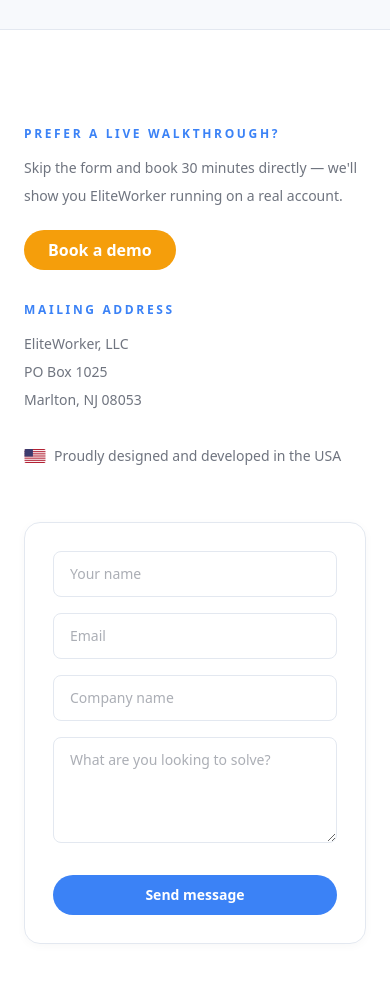
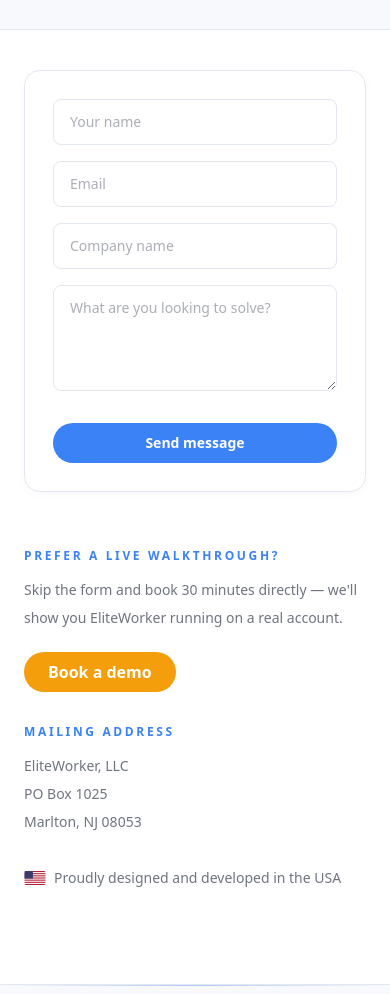
Before and after one commit to EliteworkerSoftware/eliteworker-site, a Next.js app: page /contact in a window 390 px wide. Shown: the part 528-1522 px from the top of the page. Built offline with nearby package versions, Linux system fonts and the light colour scheme; no server answers.

Commit message:
contact us

```diff
--- a/src/app/contact/page.tsx
+++ b/src/app/contact/page.tsx
@@ -25,9 +25,9 @@ export default function ContactPage() {
           scrollCue
         />
 
-        <section className="mx-auto max-w-6xl px-6 py-24 md:py-32">
+        <section className="mx-auto max-w-6xl px-6 pt-10 pb-24 md:pt-16 md:pb-32">
           <div className="grid items-center gap-14 md:grid-cols-[0.9fr_1.1fr]">
-            <FadeIn className="space-y-8">
+            <FadeIn className="order-last space-y-8 md:order-0">
               <div>
                 <p className="text-xs font-semibold uppercase tracking-[0.22em] text-brand">Prefer a live walkthrough?</p>
                 <p className="mt-3 max-w-sm text-sm leading-7 text-ink/60">
@@ -56,7 +56,7 @@ export default function ContactPage() {
               </p>
             </FadeIn>
 
-            <FadeIn delay={100}>
+            <FadeIn delay={100} className="order-first md:order-0">
               <ContactForm />
             </FadeIn>
           </div>
```
